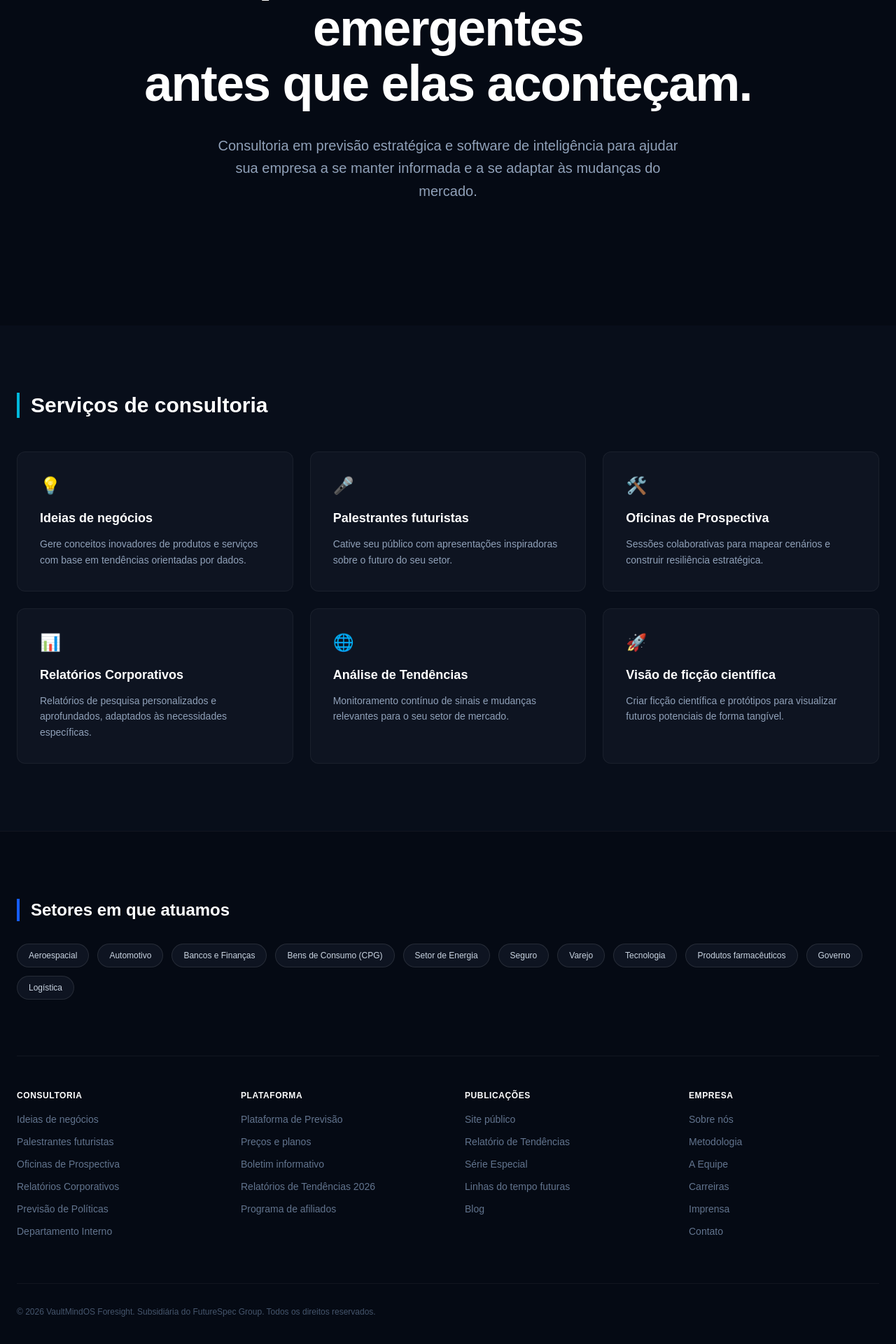
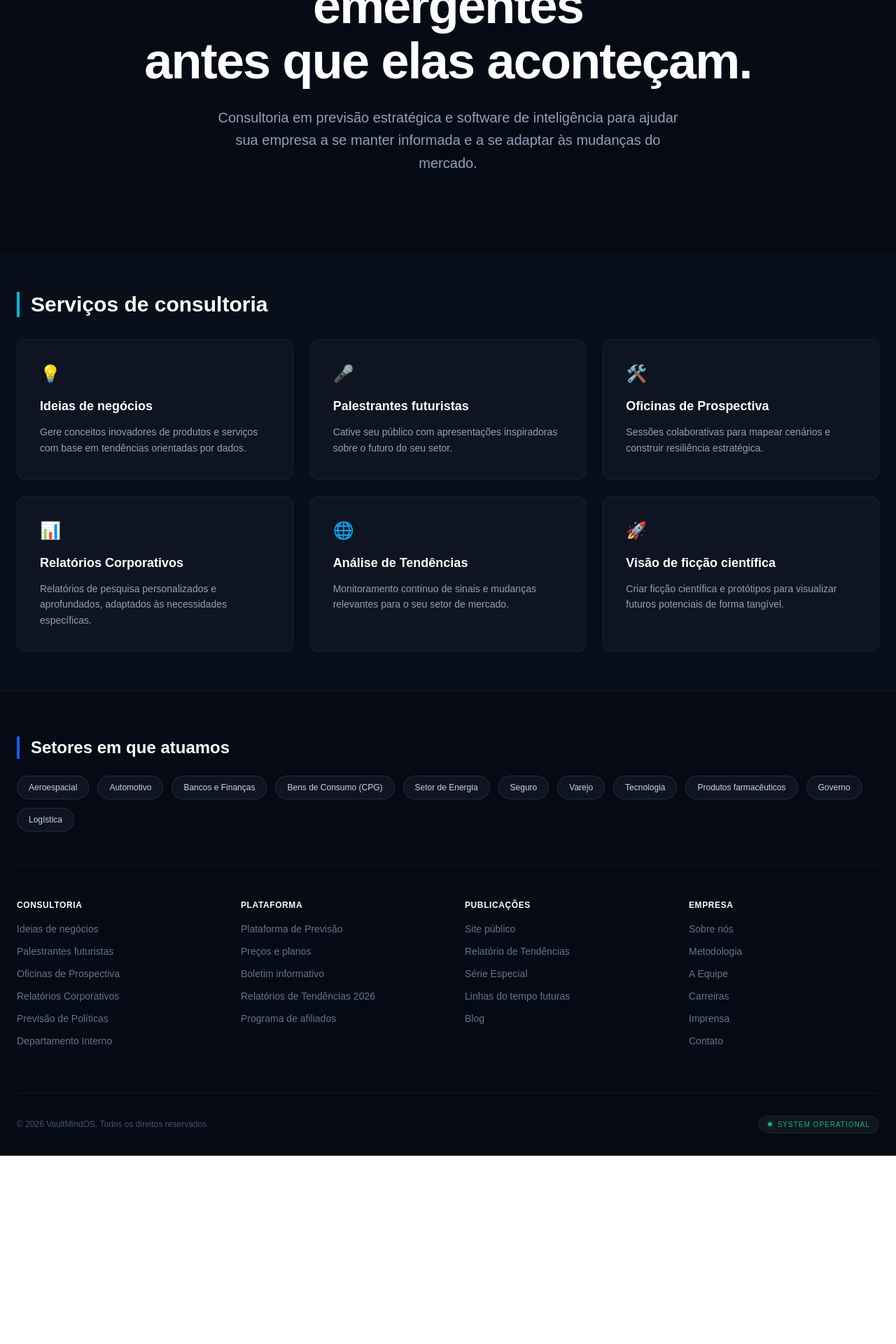
Before and after one commit to JoaquimMSCoelho/VaultMindOS, a Next.js app in the folder web/: page / in a window 1280 px wide. Shown: the part 278-2198 px from the top of the page at 70% size. After the commit the page ends 1929 px from the top, so only its background shows below. Built offline with nearby package versions, Linux system fonts and the light colour scheme.

Commit message:
feat(auth): implementacao do login v1 nextjs 15

```diff
--- a/web/src/app/page.tsx
+++ b/web/src/app/page.tsx
@@ -5,7 +5,7 @@ export default function Home() {
   return (
     <div className="min-h-screen bg-[#050A14] text-slate-300 font-sans selection:bg-cyan-500/30">
 
-      {/* --- NAV BAR (Baseado na Imagem 4037ea) --- */}
+      {/* --- NAV BAR --- */}
       <header className="fixed top-0 w-full z-50 bg-[#050A14]/80 backdrop-blur-md border-b border-white/5">
         <div className="max-w-7xl mx-auto px-6 h-20 flex items-center justify-between">
 
@@ -40,20 +40,22 @@ export default function Home() {
         </div>
       </header>
 
-      {/* --- HERO SECTION (Baseado na Imagem 4037ea) --- */}
-      <section className="pt-40 pb-32 px-6 relative overflow-hidden">
+      {/* --- HERO SECTION --- */}
+      {/* ALTERAÇÃO: pt-40 -> pt-32 | pb-32 -> pb-20 (Compactação de 40%) */}
+      <section className="pt-32 pb-20 px-6 relative overflow-hidden">
         <div className="max-w-4xl mx-auto text-center relative z-10">
           <p className="font-mono text-xs text-cyan-400 tracking-wider mb-6 uppercase">
             &gt; FUTURE_READINESS_PROTOCOL_INIT
           </p>
 
-          <h1 className="text-5xl md:text-7xl font-bold text-white tracking-tight mb-8 leading-[1.1]">
+          <h1 className="text-5xl md:text-7xl font-bold text-white tracking-tight mb-6 leading-[1.1]">
             Adapte-se às tendências<br />
             emergentes<br />
             antes que elas aconteçam.
           </h1>
 
-          <p className="text-lg md:text-xl text-slate-400 max-w-2xl mx-auto mb-12 leading-relaxed">
+          {/* ALTERAÇÃO: mb-12 -> mb-8 */}
+          <p className="text-lg md:text-xl text-slate-400 max-w-2xl mx-auto mb-8 leading-relaxed">
             Consultoria em previsão estratégica e software de inteligência para ajudar
             sua empresa a se manter informada e a se adaptar às mudanças do mercado.
           </p>
@@ -63,10 +65,12 @@ export default function Home() {
         <div className="absolute top-1/2 left-1/2 -translate-x-1/2 -translate-y-1/2 w-[800px] h-[800px] bg-cyan-900/10 rounded-full blur-[120px] -z-10 pointer-events-none"></div>
       </section>
 
-      {/* --- SERVIÇOS (Baseado na Imagem 403828) --- */}
-      <section id="consultoria" className="py-24 bg-[#080E1A]">
+      {/* --- SERVIÇOS --- */}
+      {/* ALTERAÇÃO: py-24 -> py-14 (Aproximação dos blocos) */}
+      <section id="consultoria" className="py-14 bg-[#080E1A]">
         <div className="max-w-7xl mx-auto px-6">
-          <div className="flex items-center gap-3 mb-12 border-l-4 border-cyan-500 pl-4">
+          {/* ALTERAÇÃO: mb-12 -> mb-8 */}
+          <div className="flex items-center gap-3 mb-8 border-l-4 border-cyan-500 pl-4">
             <h2 className="text-3xl font-bold text-white">Serviços de consultoria</h2>
           </div>
 
@@ -128,13 +132,15 @@ export default function Home() {
         </div>
       </section>
 
-      {/* --- FOOTER & INDÚSTRIAS (Baseado na Imagem 403866) --- */}
-      <footer className="bg-[#050A14] pt-24 pb-12 border-t border-white/5" id="industrias">
+      {/* --- FOOTER & INDÚSTRIAS --- */}
+      {/* ALTERAÇÃO: pt-24 -> pt-16 | pb-12 -> pb-8 */}
+      <footer className="bg-[#050A14] pt-16 pb-8 border-t border-white/5" id="industrias">
         <div className="max-w-7xl mx-auto px-6">
 
           {/* Seção de Indústrias */}
-          <div className="mb-20">
-             <div className="flex items-center gap-3 mb-8 border-l-4 border-blue-600 pl-4">
+          {/* ALTERAÇÃO: mb-20 -> mb-12 */}
+          <div className="mb-12">
+             <div className="flex items-center gap-3 mb-6 border-l-4 border-blue-600 pl-4">
                <h2 className="text-2xl font-bold text-white">Setores em que atuamos</h2>
              </div>
              <div className="flex flex-wrap gap-3">
@@ -201,9 +207,15 @@ export default function Home() {
           </div>
 
           <div className="mt-16 pt-8 border-t border-white/5 text-center md:text-left">
-            <p className="text-xs text-slate-600">
-              © 2026 VaultMindOS Foresight. Subsidiária do FutureSpec Group. Todos os direitos reservados.
-            </p>
+            <div className="flex flex-col md:flex-row justify-between items-center gap-4">
+              <p className="text-xs text-slate-600">
+                © 2026 VaultMindOS. Todos os direitos reservados.
+              </p>
+              <div className="flex items-center gap-2 px-3 py-1 rounded-full bg-white/5 border border-white/5">
+                 <div className="w-1.5 h-1.5 rounded-full bg-emerald-500 animate-pulse shadow-[0_0_8px_rgba(16,185,129,0.5)]"></div>
+                 <span className="text-[10px] text-emerald-500 font-mono tracking-widest uppercase">System Operational</span>
+              </div>
+            </div>
           </div>
         </div>
       </footer>
```
